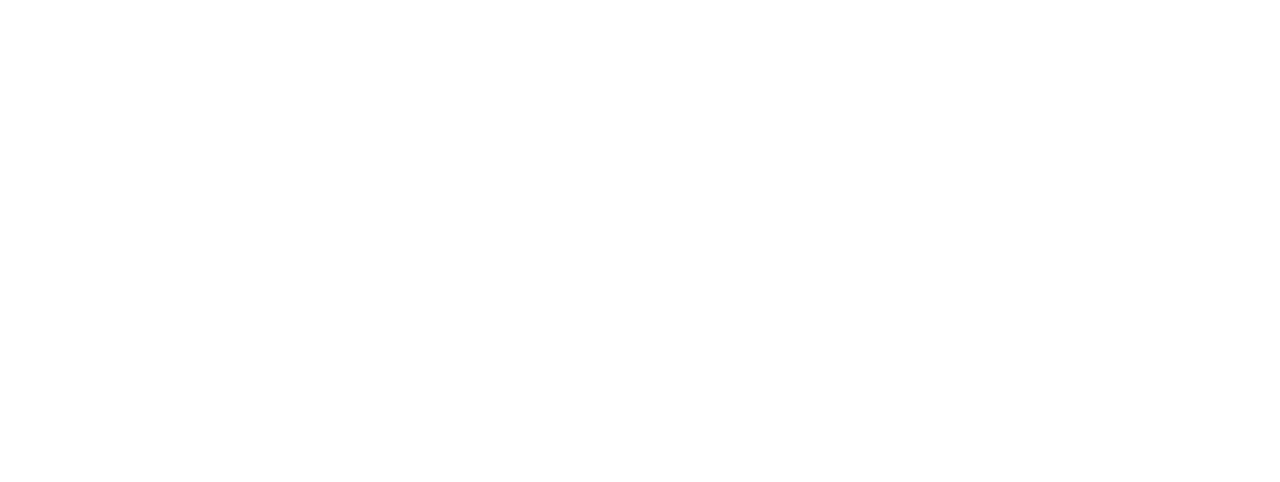
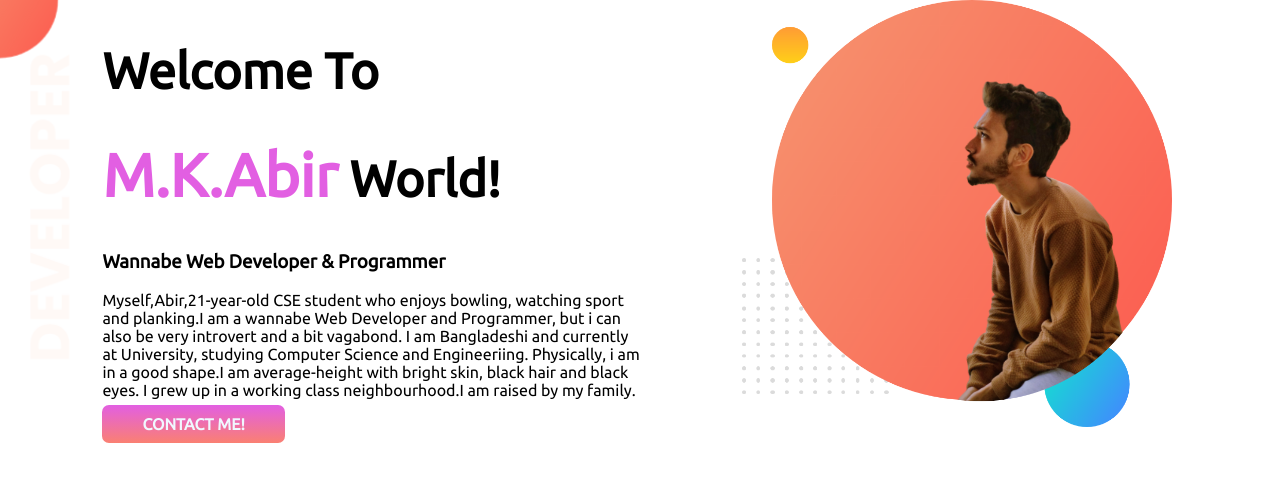
Before and after one commit to abir2010/developer-portfolio, a plain HTML site: page index.html in a window 1280 px wide. Drawn offline with Linux system fonts and the light colour scheme.

Commit message:
first part

```diff
--- a/index.html
+++ b/index.html
@@ -5,9 +5,26 @@
   <meta http-equiv="X-UA-Compatible" content="IE=edge">
   <meta name="viewport" content="width=device-width, initial-scale=1.0">
   <title>Abir Portfolio</title>
+  <link rel="preconnect" href="https://fonts.googleapis.com">
+  <link rel="preconnect" href="https://fonts.gstatic.com" crossorigin>
+  <link href="https://fonts.googleapis.com/css2?family=Ubuntu&display=swap" rel="stylesheet">
   <link rel="stylesheet" href="style.css">
 </head>
 <body>
-
+  <section class="top-banner">
+    <div class="half-width">
+      <h1>Welcome To</h1>
+      <h1><span class="name">M.K.Abir</span> World!</h1>
+      <h3>Wannabe Web Developer & Programmer</h3>
+      <p>Myself,Abir,21-year-old CSE student who enjoys bowling, watching sport and planking.I am a wannabe Web Developer and Programmer, but i can also be very introvert and a bit vagabond.
+      I am Bangladeshi and currently at University, studying Computer Science and Engineeriing.
+      Physically, i am in a good shape.I am average-height with bright skin, black hair and black eyes.
+      I grew up in a working class neighbourhood.I am raised by my family.</p>
+      <a class="button" target="blank" href="https://www.facebook.com/Kaiser.Abir/">CONTACT ME!</a>
+    </div>
+    <div class="half-width">
+      <img src="my img\my-bg.png" alt="">
+    </div>
+  </section>
 </body>
 </html>
--- a/style.css
+++ b/style.css
@@ -0,0 +1,33 @@
+body{
+  font-family: 'Ubuntu', sans-serif;
+  margin: 0;
+}
+h1{
+  font-size: 50px;
+}
+.name{
+  color: rgb(226, 95, 226);
+  font-size: 60px;
+}
+section{
+  display: flex;
+}
+.top-banner{
+  background-image: url(tamplates-for-image/top-banner.png);
+  background-repeat: no-repeat;
+}
+.half-width{
+  width: 50%;
+  padding-left: 8%;
+}
+.half-width img{
+  width: 80%;
+}
+.button{
+  text-decoration: none;
+  background-image:linear-gradient(rgb(226, 95, 226),salmon);
+  color: aliceblue;
+  font-weight: 700;
+  padding: 10px 40px;
+  border-radius: 7px;
+}
```
Also changed, not shown: my img/IMG20200212120016-01-removebg-preview.png (added), my img/WhatsApp_Image_2021-07-04_at_5.52.18_PM-removebg.png (added), my img/my-bg.png (added), my img/my-bg2.png (added), tamplates-for-image/dream-bg.png (added), tamplates-for-image/exp-bg.png (added), tamplates-for-image/my-bg.png (added), tamplates-for-image/my-bg2.png (added), tamplates-for-image/top-banner.png (added).
